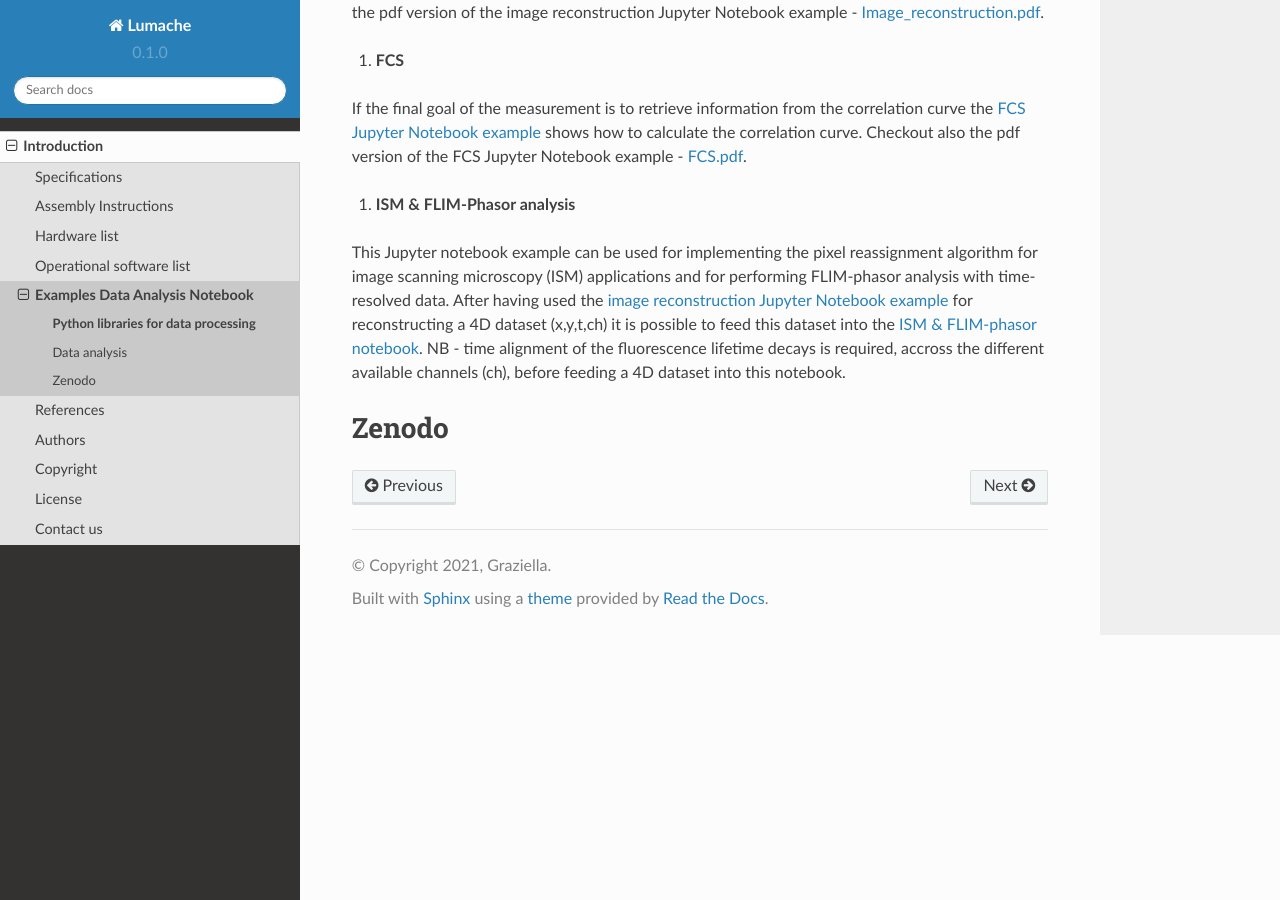
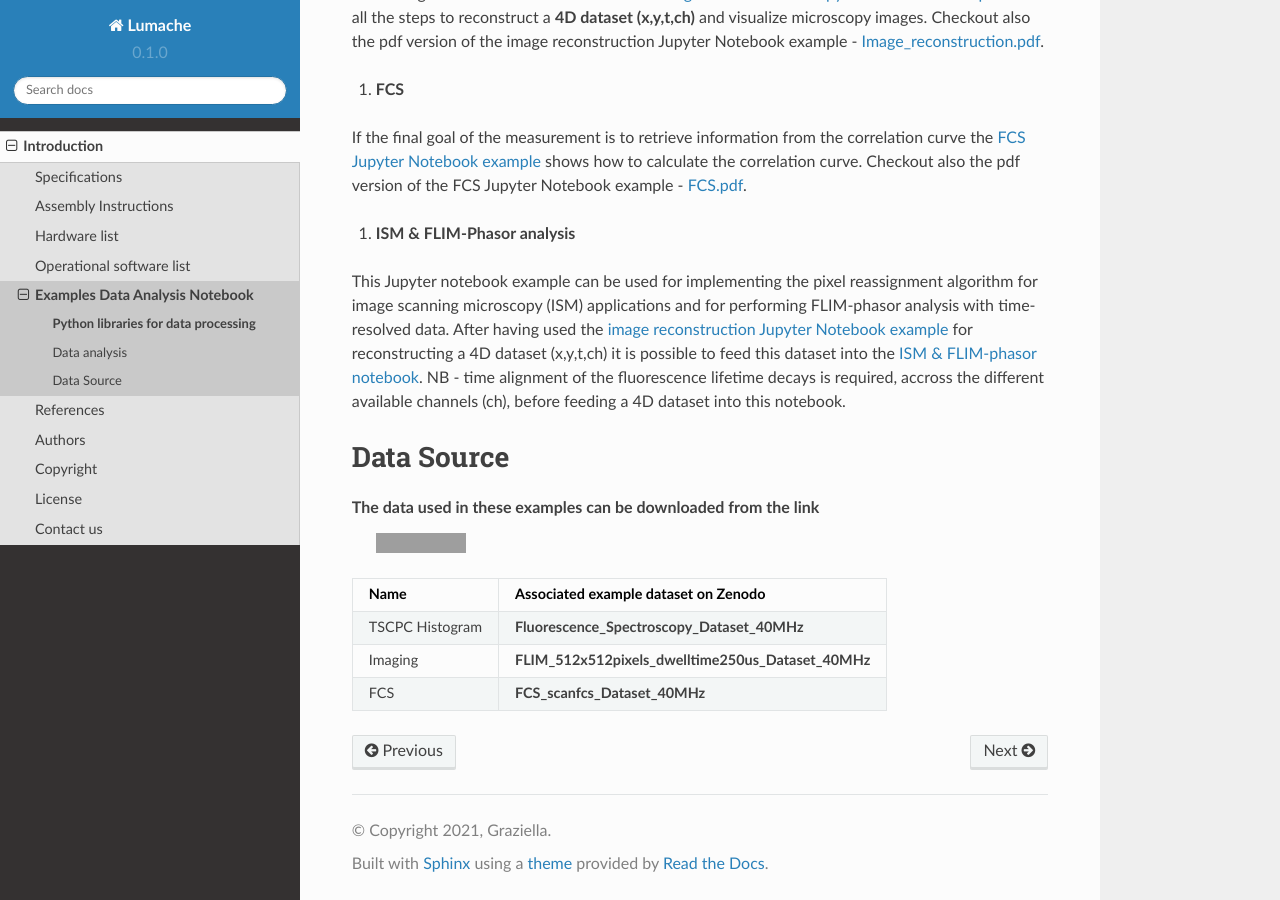
Before and after one commit to mattia-donato/BrightEyes-TTM-docs, a Sphinx documentation site: the page built from docs/source/dataprocessing.rst, in a window 1280 px wide and 900 px high, scrolled down 1040 px. Built offline with Sphinx 7.4.7 and the Read the Docs theme 2.0.0, drawn with Linux system fonts in a browser that asks for light colours; grey boxes are pictures that could not be loaded.

Commit message:
Update dataprocessing.rst

```diff
--- a/docs/source/dataprocessing.rst
+++ b/docs/source/dataprocessing.rst
@@ -19,13 +19,11 @@
 Data is acquired in a RAW format from the TTM using the same data protocol for all the possible and different applications. Then depending on the type of information/application needed is unpacked, calibrated and reconstructed (Fig.1).
 
 
-.. raw:: html
+.. figure:: img/DataProcessing.PNG
+ :width: 50%
+ :align: center
 
-   <figure>
-     <img src="/docs/img/DataProcessing.PNG" alt="Xilinx FPGA Board" width="3500"/></br>
-     <figcaption>Fig.1 - Data processing procedure</figcaption></br></br>
-   </figure>
-
+ Fig.1 - Data processing procedure
 
 In order to give the user some preliminary tools to process, reconstruct and use the acquired TTM data we developed 3 main examples using Jupyter Notebook and we provide the associated examples dataset on `Zenodo <https://doi.org/10.5281/zenodo.4912656>`_\ :
 
@@ -49,8 +47,14 @@
 
 This Jupyter notebook example can be used for implementing the pixel reassignment algorithm for image scanning microscopy (ISM) applications and for performing FLIM-phasor analysis with time-resolved data. After having used the `image reconstruction Jupyter Notebook example </dataProcessing/pynotebook/Image_reconstruction.ipynb>`_ for reconstructing a 4D dataset (x,y,t,ch) it is possible to feed this dataset into the `ISM & FLIM-phasor notebook </dataProcessing/pynotebook/ISM_Decay_Reconstruction_BrightEyes-TTM_v1_opensource.ipynb>`_. NB - time alignment of the fluorescence lifetime decays is required, accross the different available channels (ch), before feeding a 4D dataset into this notebook.
 
-Zenodo
-======
+
+Data Source
+===========
+
+The data used in these examples can be downloaded from the link
+     .. image:: https://zenodo.org/badge/DOI/10.5281/zenodo.4912656.svg
+        :alt: https://doi.org/10.5281/zenodo.4912656
+        :target: https://doi.org/10.5281/zenodo.4912656
 
 .. list-table::
    :header-rows: 1
```
Also changed, not shown: other parts of docs/source/dataprocessing.rst (+0 -9 lines).
